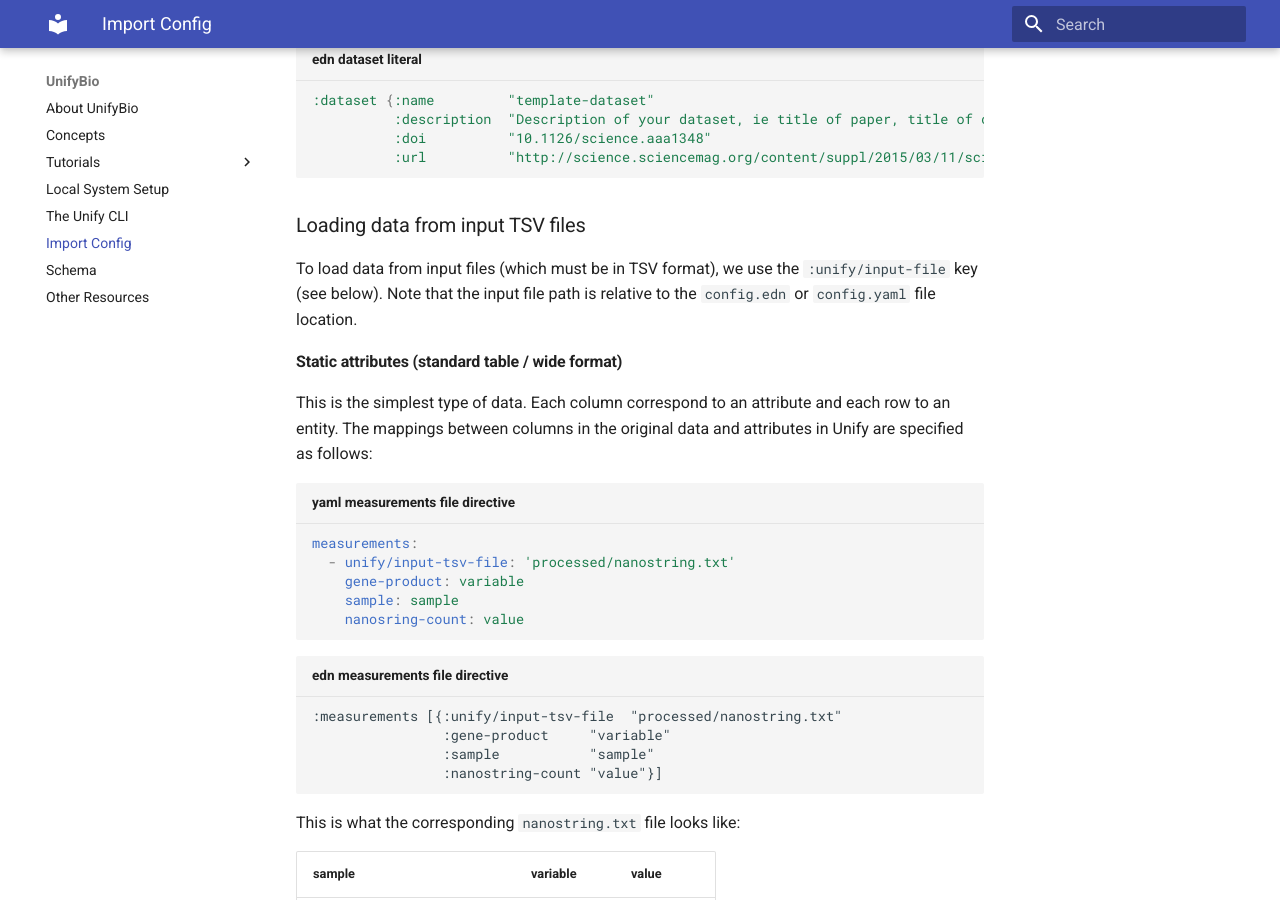
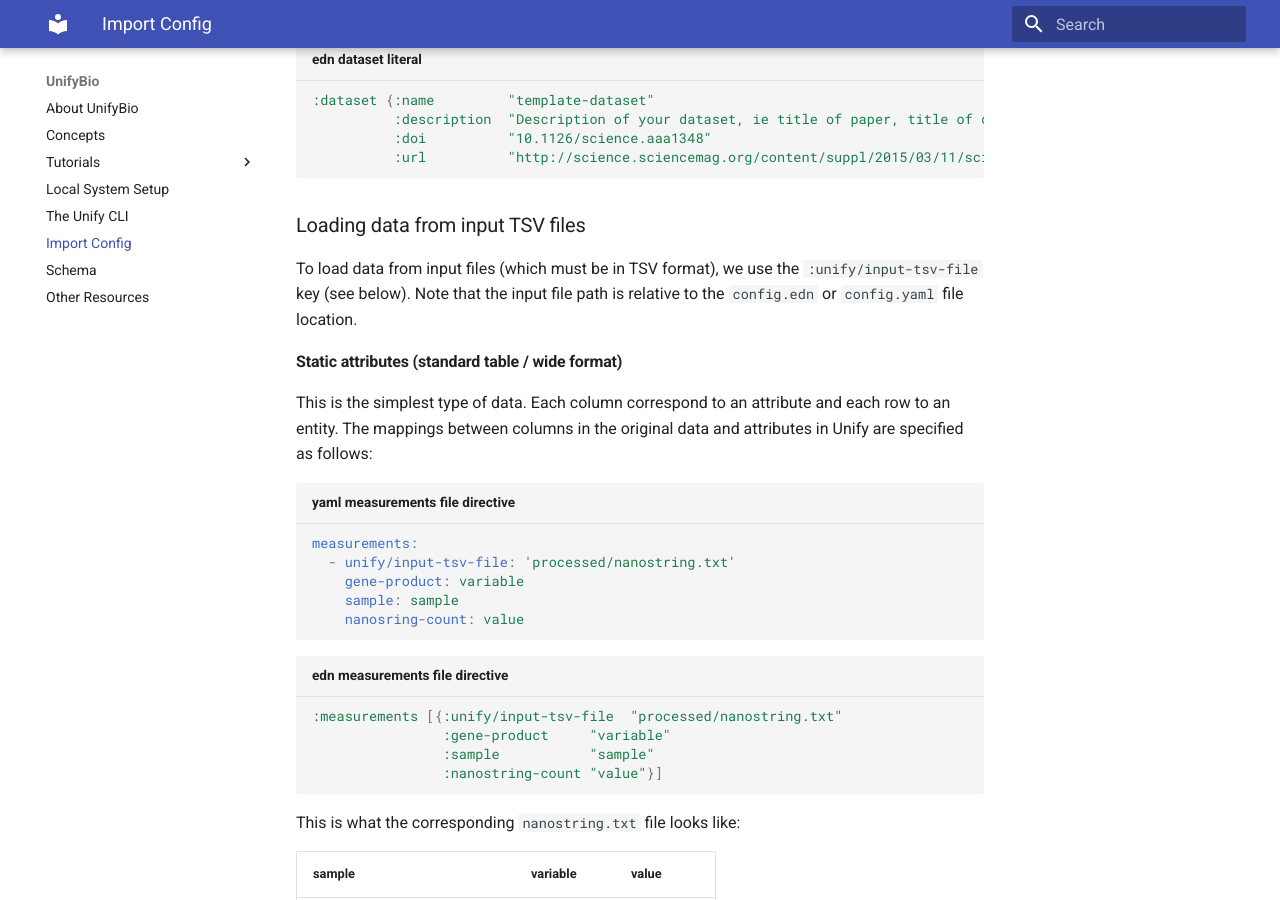
Before and after one commit to UnifyBio/unifybio-site, an MkDocs documentation site: the page built from docs/import-config.md, in a window 1280 px wide and 900 px high, scrolled down 1906 px. Built offline with MkDocs 1.6.1 and Material for MkDocs 9.7.7, drawn with Linux system fonts in a browser that asks for light colours.

Commit message:
input file, fix some code snippets

````diff
--- a/docs/import-config.md
+++ b/docs/import-config.md
@@ -84,9 +84,8 @@
           :url          "http://science.sciencemag.org/content/suppl/2015/03/11/science.aaa1348.DC1"}
 ```
 
-
 ### Loading data from input TSV files
-To load data from input files (which must be in TSV format), we use the `:unify/input-file` key (see below).
+To load data from input files (which must be in TSV format), we use the `:unify/input-tsv-file` key (see below).
 Note that the input file path is relative to the `config.edn` or `config.yaml` file location.
 
 #### Static attributes (standard table / wide format)
@@ -102,7 +101,7 @@
     nanosring-count: value
 ```
 
-```edn title="edn measurements file directive"
+```clojure title="edn measurements file directive"
 :measurements [{:unify/input-tsv-file  "processed/nanostring.txt"
                 :gene-product     "variable"
                 :sample           "sample"
@@ -356,7 +355,7 @@
 
 This snippet shows how to direct Unify to handle these cases:
 
-```clojure title="yaml multiple value example" hl_lines="6-7"
+```yaml title="yaml multiple value example" hl_lines="6-7"
 cnv:
   - unify/input-tsv-file: "processed/cnv_ref_3.tsv"
     genomic-coordinates: "gc.id"
````
